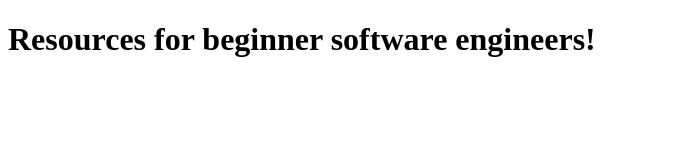
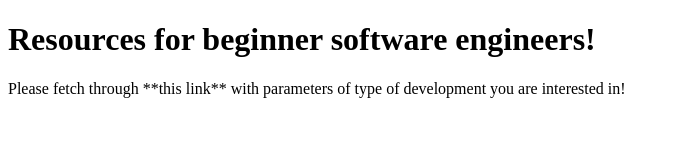
Before and after one commit to jquihano/beginner-dev-api, a website: page index.html in a window 1280 px wide. Shown: the whole page, without its empty margins (0-679 px from the left). Drawn offline with Linux system fonts and the light colour scheme.

Commit message:
Adding context to home route

```diff
--- a/index.html
+++ b/index.html
@@ -8,5 +8,10 @@
   </head>
   <body>
     <h1>Resources for beginner software engineers!</h1>
+
+    <p>
+      Please fetch through **this link** with parameters of type of development
+      you are interested in!
+    </p>
   </body>
 </html>
```
